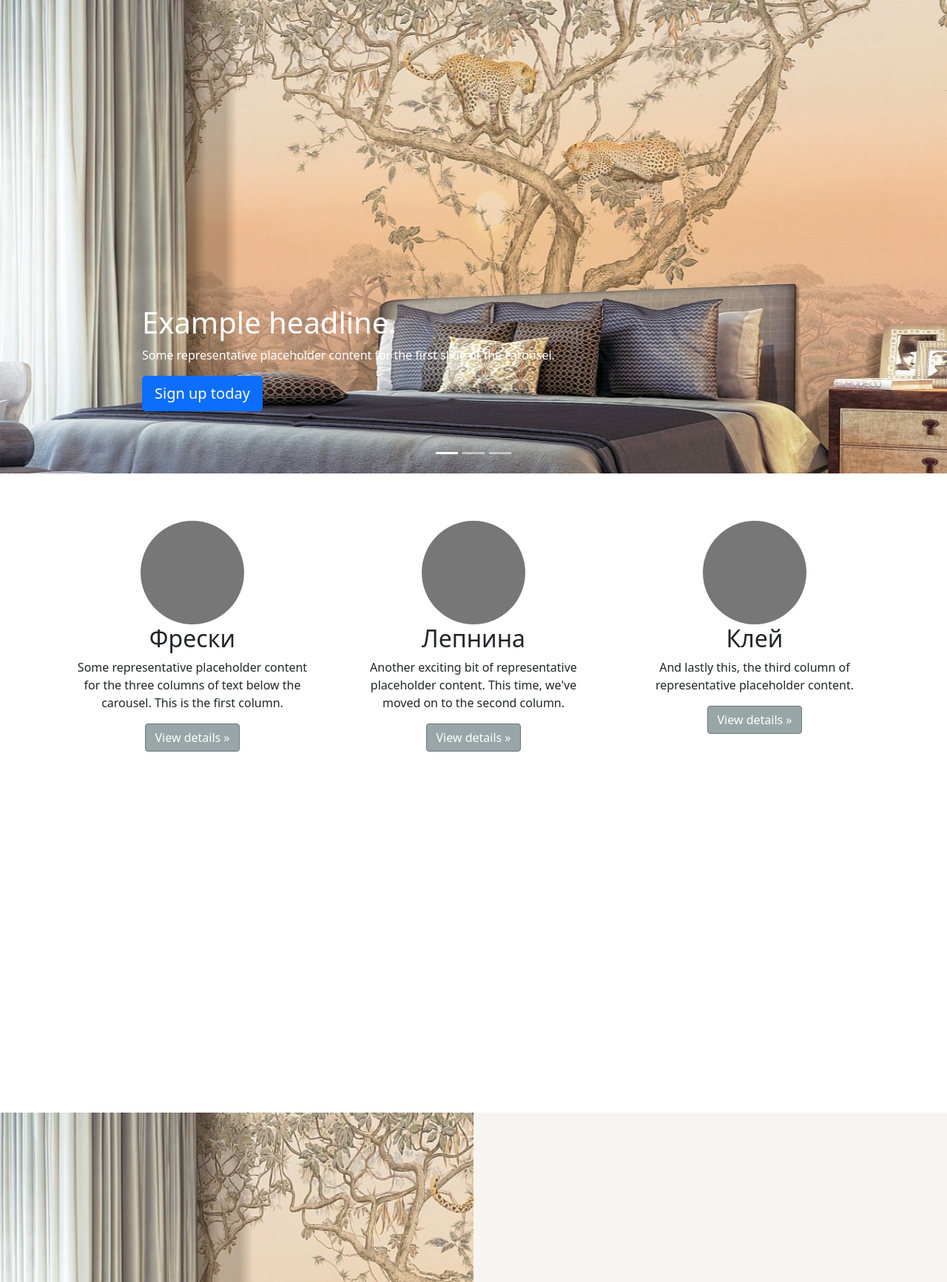
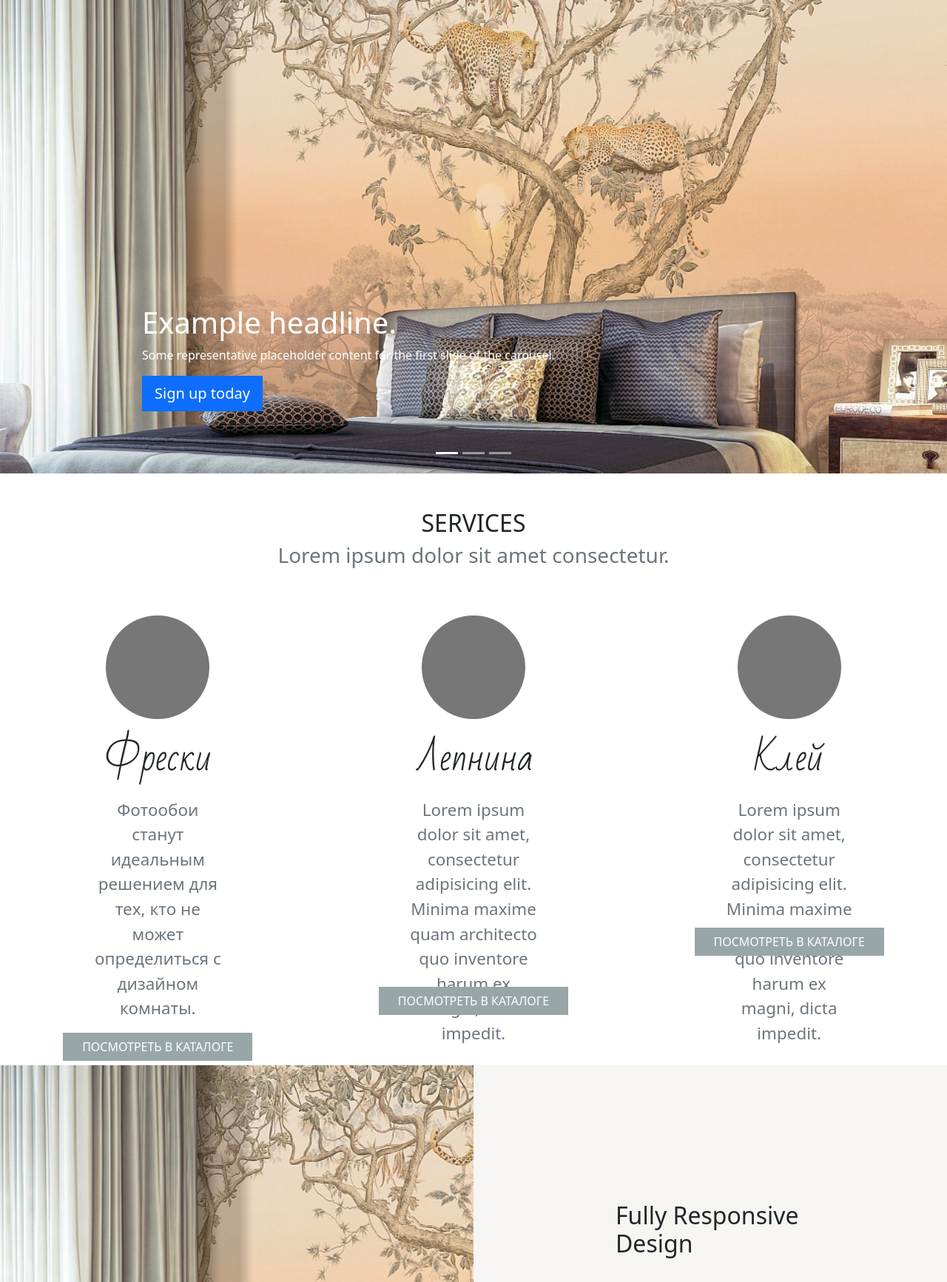
Before and after one commit to iWebshark/FreskiProject, a Django app: page / in a window 1280 px wide. Shown: the part 112-1845 px from the top of the page at 74% size. Run offline with Django 3.2, Linux system fonts and the light colour scheme.

Commit message:
Site web design

```diff
--- a/static/css/main.css
+++ b/static/css/main.css
@@ -38,6 +38,10 @@
 .card-img-bottom {
     border-bottom-right-radius: 0;
     border-bottom-left-radius: 0;
+    float: left;
+    width: 100%;
+    height: 12rem;
+    object-fit: cover;
 }
 
 /*bootstrap customization*/
@@ -49,6 +53,25 @@
 .btn-gray {
     background-color: #98a6a7;
     color: white;
+}
+
+.btn-gray:hover {
+    color: white;
+    background-color: #a88d6f;
+}
+
+.btn-gray:focus, .btn-gray.focus {
+    outline: 0;
+    background-color: #a88d6f;
+    box-shadow: 0 0 0 0.2rem rgba(168, 141, 111, 0.2);
+}
+
+.btn {
+    border-radius: 0;
+}
+
+.btn-to-catalog {
+    width: 16rem;
 }
 
 /*showcases styles*/
@@ -63,7 +86,7 @@
 
 /* Carousel base class */
 .carousel {
-    margin-bottom: 4rem;
+    margin-bottom: 0;
 }
 
 /* Since positioning the image, we need to help out the caption */
@@ -86,6 +109,11 @@
     z-index: -2;
 }
 
+.card:hover {
+    box-shadow: 0 0 2rem 0 rgba(34, 60, 80, 0.2);
+    cursor: pointer;
+}
+
 
 /* MARKETING CONTENT
 -------------------------------------------------- */
@@ -105,3 +133,16 @@
     margin-right: .75rem;
     margin-left: .75rem;
 }
+
+.marketing {
+    min-height: 50rem;
+}
+
+
+.bad-script-font {
+    font-family: 'Bad Script', cursive;
+}
+
+.f-3-rem {
+    font-size: 3rem;
+}
--- a/templates/base.html
+++ b/templates/base.html
@@ -12,6 +12,10 @@
           integrity="sha384-BmbxuPwQa2lc/FVzBcNJ7UAyJxM6wuqIj61tLrc4wSX0szH/Ev+nYRRuWlolflfl" crossorigin="anonymous">
     <!-- Custom styles for this template -->
     <link href="{% static 'css/main.css' %}" rel="stylesheet">
+
+    <!-- Google Fonts -->
+    <link rel="preconnect" href="https://fonts.gstatic.com">
+    <link href="https://fonts.googleapis.com/css2?family=Bad+Script&family=Caveat&family=Roboto:wght@500&display=swap" rel="stylesheet">
 
 </head>
 <body class="d-flex flex-column h-100">
--- a/templates/common/index.html
+++ b/templates/common/index.html
@@ -8,7 +8,7 @@
 
 {% block main_block %}
     <!-- Carousel -->
-     <div id="myCarousel" class="carousel slide" data-bs-ride="carousel">
+    <div id="myCarousel" class="carousel slide" data-bs-ride="carousel">
         <div class="carousel-indicators">
             <button type="button" data-bs-target="#myCarousel" data-bs-slide-to="0" class="active" aria-current="true"
                     aria-label="Slide 1"></button>
@@ -17,7 +17,7 @@
         </div>
         <div class="carousel-inner">
             <div class="carousel-item active">
-                <img src="/media/freski-ecodecor.by2.jpg" alt="">
+                <img src="/media/freski-ecodecor.by2.jpg" alt="" style="object-fit: cover; ">
 
                 <div class="container">
                     <div class="carousel-caption text-start">
@@ -53,57 +53,64 @@
     </div>
 
     <!-- Sells -->
-    <div class="container marketing" style="min-height: 50rem;">
-        <!-- Three columns of text below the carousel -->
-        <div class="row">
-            <div class="col-lg-4">
+    <section class="marketing container-fluid" id="services">
+        <div class="text-center" style="margin-top: 3rem">
+            <h2 class="section-heading text-uppercase">Services</h2>
+            <h3 class="section-subheading text-muted">Lorem ipsum dolor sit amet consectetur.</h3>
+        </div>
+        <div class="row text-center" style="margin-top: 4rem">
+            <div class="col">
                 <svg class="bd-placeholder-img rounded-circle" width="140" height="140"
                      xmlns="http://www.w3.org/2000/svg" role="img" aria-label="Placeholder: 140x140"
                      preserveAspectRatio="xMidYMid slice" focusable="false"><title>Фрески</title>
                     <rect width="100%" height="100%" fill="#777"/>
                     <text x="50%" y="50%" fill="#777" dy=".3em">140x140</text>
                 </svg>
-
-                <h2>Фрески</h2>
-                <p>Some representative placeholder content for the three columns of text below the carousel. This is the
-                    first column.</p>
-                <p><a class="btn btn-secondary btn-gray" href="#">View details &raquo;</a></p>
-            </div><!-- /.col-lg-4 -->
-            <div class="col-lg-4">
+                <h4 class="my-4 bad-script-font f-3-rem">Фрески</h4>
+                <div class="container-fluid" style="padding-left: 7rem; padding-right: 7rem; min-height: 11rem">
+                    <p class="text-muted align-self-center" style="font-size: 1.4rem">Фотообои станут идеальным решением для тех, кто не может определиться с дизайном комнаты.</p>
+                </div>
+                <button type="button" class="btn btn-gray btn-to-catalog">ПОСМОТРЕТЬ В КАТАЛОГЕ</button>
+            </div>
+            <div class="col">
                 <svg class="bd-placeholder-img rounded-circle" width="140" height="140"
                      xmlns="http://www.w3.org/2000/svg" role="img" aria-label="Placeholder: 140x140"
-                     preserveAspectRatio="xMidYMid slice" focusable="false"><title>Лепнина</title>
+                     preserveAspectRatio="xMidYMid slice" focusable="false"><title>Фрески</title>
                     <rect width="100%" height="100%" fill="#777"/>
                     <text x="50%" y="50%" fill="#777" dy=".3em">140x140</text>
                 </svg>
-
-                <h2>Лепнина</h2>
-                <p>Another exciting bit of representative placeholder content. This time, we've moved on to the second
-                    column.</p>
-                <p><a class="btn btn-secondary btn-gray" href="#">View details &raquo;</a></p>
-            </div><!-- /.col-lg-4 -->
-            <div class="col-lg-4">
+                <h4 class="my-4 bad-script-font f-3-rem">Лепнина</h4>
+                <div class="container-fluid" style="padding-left: 7rem; padding-right: 7rem; min-height: 11rem; max-height: 16rem">
+                    <p class="text-muted" style="font-size: 1.4rem">Lorem ipsum dolor sit amet, consectetur adipisicing elit. Minima maxime quam
+                        architecto quo inventore harum ex magni, dicta impedit.</p>
+                </div>
+                <button type="button" class="btn btn-gray btn-to-catalog">ПОСМОТРЕТЬ В КАТАЛОГЕ</button>
+            </div>
+            <div class="col">
                 <svg class="bd-placeholder-img rounded-circle" width="140" height="140"
                      xmlns="http://www.w3.org/2000/svg" role="img" aria-label="Placeholder: 140x140"
-                     preserveAspectRatio="xMidYMid slice" focusable="false"><title>Клей</title>
+                     preserveAspectRatio="xMidYMid slice" focusable="false"><title>Фрески</title>
                     <rect width="100%" height="100%" fill="#777"/>
                     <text x="50%" y="50%" fill="#777" dy=".3em">140x140</text>
                 </svg>
+                <h4 class="my-4 bad-script-font f-3-rem">Клей</h4>
+                <div class="container-fluid" style="padding-left: 7rem; padding-right: 7rem; height: 11rem">
+                    <p class="text-muted" style="font-size: 1.4rem">Lorem ipsum dolor sit amet, consectetur adipisicing elit. Minima maxime quam
+                        architecto quo inventore harum ex magni, dicta impedit.</p>
+                </div>
+                <button type="button" class="btn btn-gray btn-to-catalog">ПОСМОТРЕТЬ В КАТАЛОГЕ</button>
+            </div>
+        </div>
 
-                <h2>Клей</h2>
-                <p>And lastly this, the third column of representative placeholder content.</p>
-                <p><a class="btn btn-secondary btn-gray" href="#">View details &raquo;</a></p>
-            </div><!-- /.col-lg-4 -->
-        </div><!-- /.row -->
-    </div>
+    </section>
 
     <!-- Freski 1 row -->
     <div class="container-fluid">
         <div class="row" style="background: #f6f5f1">
             <div class="col-lg-6 showcase-img" style="background-image: url('/media/freski-ecodecor.by2.jpg')"></div>
-            <div class="col-lg-6 my-auto showcase-text">
-                <h2>Fully Responsive Design</h2>
-                <p class="lead mb-0">When you use a theme created by Start Bootstrap, you know that the theme will look
+            <div class="col-lg-6 my-auto showcase-text" style="padding-left: 12rem; padding-right: 12rem;">
+                <h2 style="font-size: 2rem">Fully Responsive Design</h2>
+                <p class="lead mb-0" style="margin-top: 2rem; font-size: 1.5rem;">When you use a theme created by Start Bootstrap, you know that the theme will look
                     great on any device, whether it's a phone, tablet, or desktop the page will behave responsively!</p>
             </div>
         </div>
@@ -111,52 +118,71 @@
 
     <!-- Work examples -->
     <div class="container-fluid my-auto" style="min-height: 50rem;">
-        <div class="container d-flex justify-content-center">
-            <h1>Примеры работ</h1>
+        <div class="container d-flex justify-content-center" style="margin-top: 4rem">
+            <h1 class="align-self-center bad-script-font f-3-rem">Примеры работ</h1>
         </div>
-        <div class="row d-flex justify-content-center" style="min-height: 50rem;">
-            <div class="card bg-gray align-self-center mx-4" style="width: 18rem; max-height: 25rem;">
+        <div class="row d-flex justify-content-center" style="margin-top: 4rem">
+            <!-- Card 1 -->
+            <div class="card bg-gray align-self-center mx-4 mb-3" style="width: 18rem; max-height: 25rem;">
                 <div class="card-body">
-                    <p class="card-text">Some quick example text to build on the card title and make up the bulk of the
-                        card's content.</p>
+                    <p class="card-text text-center fs-6 mt-3" style="text-decoration: underline #a78d6e">Пример #1</p>
+                    <div class="d-flex" style="min-height: 10rem">
+                        <p class="card-text align-self-center text-center fs-4">ФРЕСКА В СПАЛЬНОЙ КОМНАТЕ В ЖК МИНСК-МИР</p>
+                    </div>
                 </div>
                 <div>
                     <img src="/media/freski-ecodecor.by2.jpg" class="card-img-bottom" alt="...">
                 </div>
-                <div class="w-100 bg-gray-dark" style="min-height: 2rem"></div>
+                <div class="w-100 bg-gray-dark d-flex justify-content-center" style="min-height: 2rem">
+                    <a class="text-white" href="#" style="text-decoration: none">orecle.com</a>
+                </div>
             </div>
-
-            <div class="card bg-brown align-self-center mx-4" style="width: 18rem; max-height: 25rem;">
+            <!-- Card 2 -->
+            <div class="card bg-brown align-self-center mx-4 mb-3" style="width: 18rem; max-height: 25rem;">
                 <div class="card-body">
-                    <p class="card-text">Some quick example text to build on the card title and make up the bulk of the
-                        card's content.</p>
+                    <p class="card-text text-center fs-6 mt-3" style="text-decoration: underline white">Пример #2</p>
+                    <div class="d-flex" style="min-height: 10rem">
+                        <p class="card-text align-self-center text-center fs-4">ФРЕСКА В СПАЛЬНОЙ КОМНАТЕ В ЖК
+                            МИНСК-МИР</p>
+                    </div>
                 </div>
                 <div>
-                    <img src="/media/freski-ecodecor.by2.jpg" class="card-img-bottom" alt="...">
+                    <img src="/media/fresku.jpg" class="card-img-bottom" alt="...">
                 </div>
-                <div class="w-100 bg-black" style="min-height: 2rem"></div>
+                <div class="w-100 bg-black d-flex justify-content-center" style="min-height: 2rem">
+                    <a class="text-white" href="#" style="text-decoration: none">orecle.com</a>
+                </div>
             </div>
-
-            <div class="card bg-gray align-self-center mx-4" style="width: 18rem; max-height: 25rem;">
+            <!-- Card 3 -->
+            <div class="card bg-gray align-self-center mx-4 mb-3" style="width: 18rem; max-height: 25rem;">
                 <div class="card-body">
-                    <p class="card-text">Some quick example text to build on the card title and make up the bulk of the
-                        card's content.</p>
+                    <p class="card-text text-center fs-6 mt-3" style="text-decoration: underline #a78d6e">Пример #3</p>
+                    <div class="d-flex" style="min-height: 10rem">
+                        <p class="card-text align-self-center text-center fs-4">ФРЕСКА В СПАЛЬНОЙ КОМНАТЕ В ЖК МИНСК-МИР</p>
+                    </div>
                 </div>
                 <div>
-                    <img src="/media/freski-ecodecor.by2.jpg" class="card-img-bottom" alt="...">
+                    <img src="/media/thumb_l_dec_2011.jpg" class="card-img-bottom" alt="...">
                 </div>
-                <div class="w-100 bg-gray-dark" style="min-height: 2rem"></div>
+                <div class="w-100 bg-gray-dark d-flex justify-content-center" style="min-height: 2rem">
+                    <a class="text-white" href="#" style="text-decoration: none">orecle.com</a>
+                </div>
             </div>
-
-            <div class="card bg-gray-dark align-self-center mx-4" style="width: 18rem; max-height: 25rem;">
+            <!-- Card 4 -->
+            <div class="card bg-gray-dark align-self-center mx-4 mb-3" style="width: 18rem; max-height: 25rem;">
                 <div class="card-body">
-                    <p class="card-text">Some quick example text to build on the card title and make up the bulk of the
-                        card's content.</p>
+                    <p class="card-text text-center fs-6 mt-3" style="text-decoration: underline white">Пример #4</p>
+                    <div class="d-flex" style="min-height: 10rem">
+                        <p class="card-text align-self-center text-center fs-4">ФРЕСКА В СПАЛЬНОЙ КОМНАТЕ В ЖК
+                            МИНСК-МИР</p>
+                    </div>
                 </div>
                 <div>
-                    <img src="/media/freski-ecodecor.by2.jpg" class="card-img-bottom" alt="...">
+                    <img src="/media/freski-ecodecor.jpg" class="card-img-bottom" alt="...">
                 </div>
-                <div class="w-100 bg-brown" style="min-height: 2rem"></div>
+                <div class="w-100 bg-brown d-flex justify-content-center" style="min-height: 2rem">
+                    <a class="text-white" href="#" style="text-decoration: none">orecle.com</a>
+                </div>
             </div>
         </div>
     </div>
@@ -164,9 +190,9 @@
     <!-- Lepnina 2 row -->
     <div class="container-fluid">
         <div class="row" style="background: #f6f5f1">
-            <div class="col-lg-6 my-auto showcase-text">
-                <h2>Fully Responsive Design</h2>
-                <p class="lead mb-0">When you use a theme created by Start Bootstrap, you know that the theme will look
+            <div class="col-lg-6 my-auto showcase-text" style="padding-left: 12rem; padding-right: 12rem;">
+                <h2 style="font-size: 2rem">Fully Responsive Design</h2>
+                <p class="lead mb-0" style="margin-top: 2rem; font-size: 1.5rem;">When you use a theme created by Start Bootstrap, you know that the theme will look
                     great on any device, whether it's a phone, tablet, or desktop the page will behave responsively!</p>
             </div>
             <div class="col-lg-6 showcase-img" style="background-image: url('/media/freski-ecodecor.by2.jpg')"></div>
```
Also changed, not shown: media/freski-ecodecor.jpg (added), media/fresku.jpg (added), media/thumb_l_dec_2011.jpg (added).
